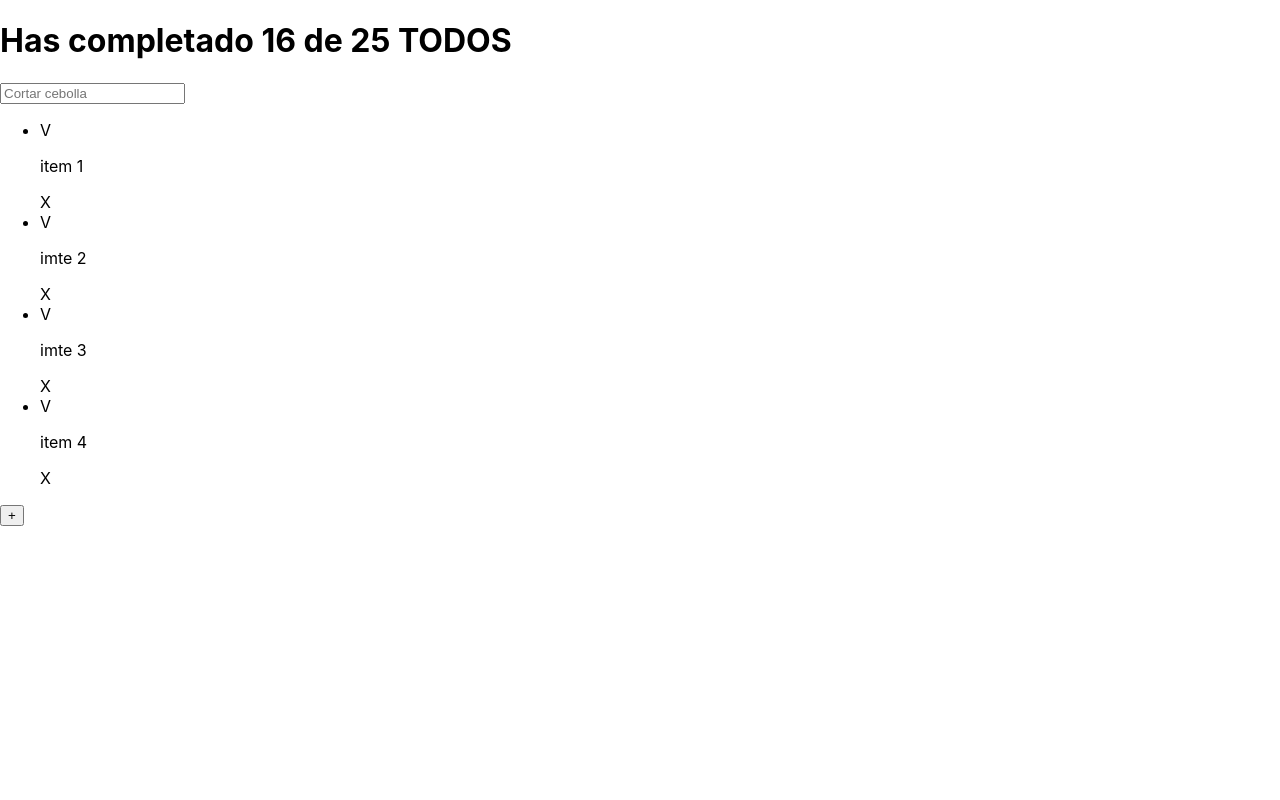
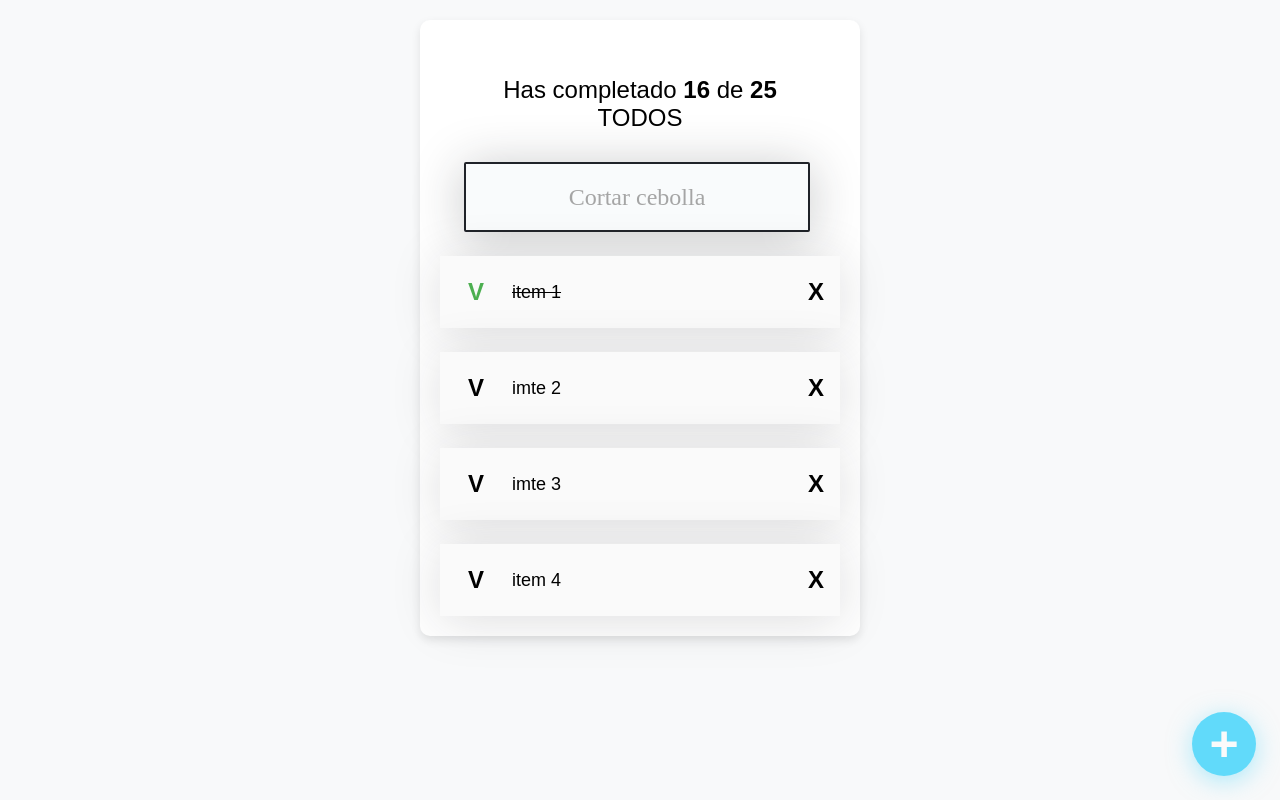
Before and after one commit to jlcallalle/react18, a React (Create React App) app: page / in a window 1280 px wide. Built offline with nearby package versions, Linux system fonts and the light colour scheme.

Commit message:
agrega estilos todo list

```diff
--- a/src/App.css
+++ b/src/App.css
@@ -1,38 +1,81 @@
-.App {
-  text-align: center;
+/* Estilos generales */
+body {
+  font-family: Arial, sans-serif;
+  background-color: #f8f9fa;
+  margin: 0;
+  padding: 20px;
 }
 
-.App-logo {
-  height: 40vmin;
-  pointer-events: none;
+/* Contenedor principal */
+.todo-container {
+  max-width: 400px;
+  margin: auto;
+  background: white;
+  padding: 20px;
+  border-radius: 10px;
+  box-shadow: 0px 4px 10px rgba(0, 0, 0, 0.1);
 }
 
-@media (prefers-reduced-motion: no-preference) {
-  .App-logo {
-    animation: App-logo-spin infinite 20s linear;
-  }
+.todo-container ul {
+  margin: 0;
+  padding: 0;
 }
 
-.App-header {
-  background-color: #233553;
-  min-height: 100vh;
-  display: flex;
-  flex-direction: column;
-  align-items: center;
-  justify-content: center;
-  font-size: calc(10px + 2vmin);
-  color: white;
+/* Contador */
+.todo-counter {
+  font-size: 1.2rem;
+  font-weight: bold;
+  text-align: center;
+  margin-bottom: 20px;
 }
 
-.App-link {
-  color: #97ca3f;
+/* Input de búsqueda */
+.todo-search {
+  width: 100%;
+  padding: 10px;
+  border: 1px solid #ccc;
+  border-radius: 5px;
+  margin-bottom: 15px;
 }
 
-@keyframes App-logo-spin {
-  from {
-    transform: rotate(0deg);
-  }
-  to {
-    transform: rotate(360deg);
-  }
+/* Lista de tareas */
+.todo-list {
+  border:1px solid red;
+  list-style: none;
+  padding: 0;
 }
+
+/* Cada tarea */
+.todo-item {
+  display: flex;
+  align-items: center;
+  justify-content: space-between;
+  background: #ffffff;
+  padding: 10px;
+  margin: 8px 0;
+  border-radius: 5px;
+  box-shadow: 2px 2px 5px rgba(0, 0, 0, 0.1);
+}
+
+/* Tareas completadas */
+.todo-item.completed {
+  text-decoration: line-through;
+  color: gray;
+  opacity: 0.6;
+}
+
+/* Botón de agregar tarea */
+.create-todo-button {
+  background-color: #28a745;
+  color: white;
+  padding: 10px;
+  border: none;
+  border-radius: 5px;
+  cursor: pointer;
+  width: 100%;
+  margin-top: 10px;
+}
+
+.create-todo-button:hover {
+  background-color: #218838;
+}
--- a/src/App.js
+++ b/src/App.js
@@ -18,20 +18,21 @@ function App() {
   return (
     <React.Fragment>
        {/* <div className="App"> */}
-      <TodoCounter completed={16} total={25} />
-
-      <TodoSearch />
-      <TodoList>
+       <div className="todo-container">
+        <TodoCounter completed={16} total={25} className="todo-counter" />
+        <TodoSearch className="todo-search" />
+        <TodoList className="todo-list">
           {defaultTodos.map(todo => (
             <TodoItem
-            key={todo.text} // Se usa `key` para ayudar a React a identificar cada elemento
+              key={todo.text}
               text={todo.text}
               completed={todo.completed}
+              className={`todo-item ${todo.completed ? "completed" : ""}`}
             />
           ))}
         </TodoList>
-
-      <CreateTodoButton />
+        <CreateTodoButton className="create-todo-button" />
+       </div>
     </React.Fragment>
   );
 }
--- /dev/null
+++ b/src/CreateTodoButton.css
@@ -0,0 +1,25 @@
+.CreateTodoButton {
+  background-color: #61DAFA;
+  box-shadow: 0px 5px 25px rgba(97, 218, 250, 0.5);
+  border: none;
+  border-radius: 50%;
+  cursor: pointer;
+  font-size: 50px;
+  position: fixed;
+  bottom: 24px;
+  right: 24px;
+  font-weight: bold;
+  color: #FAFAFA;
+  display: flex;
+  justify-content: center;
+  align-items: center;
+  height: 64px;
+  width: 64px;
+
+  transform: rotate(0);
+  transition: .3s ease;
+}
+
+.CreateTodoButton:hover {
+  transform: rotate(224deg);
+}
--- a/src/CreateTodoButton.js
+++ b/src/CreateTodoButton.js
@@ -1,7 +1,8 @@
+import './CreateTodoButton.css';
 
 function CreateTodoButton() {
   return (
-    <button>+</button>
+    <button className="CreateTodoButton">+</button>
   );
 }
 
--- /dev/null
+++ b/src/TodoCounter.css
@@ -0,0 +1,11 @@
+.TodoCounter {
+  font-size: 24px;
+  text-align: center;
+  margin-bottom: 10px;
+  padding: 20px;
+  font-weight: normal;
+}
+
+.TodoCounter span {
+  font-weight: bold;
+}
--- a/src/TodoCounter.js
+++ b/src/TodoCounter.js
@@ -1,10 +1,18 @@
+/* const estilos = {
+  backgroundColor: 'red'
+} */
+
+import './TodoCounter.css';
 
 function TodoCounter({ total, completed }) {
-    return (
-      <h1>
-        Has completado {completed} de {total} TODOS
-      </h1>
-    );
-  }
+  return (
+    <h1 className="TodoCounter">
+      Has completado <span>{completed}</span> de <span>{total}</span> TODOS
+    </h1>
+  );
+}
+
+// eslint-disable-next-line no-lone-blocks
+{/* <h1 style={{backgroundColor: 'coral'}></h1> */}
 
   export { TodoCounter };
--- /dev/null
+++ b/src/TodoItem.css
@@ -0,0 +1,49 @@
+.TodoItem {
+  background-color: #FAFAFA;
+  position: relative;
+  display: flex;
+  justify-content: center;
+  align-items: center;
+  margin-top: 24px;
+  box-shadow: 0px 5px 50px rgba(32, 35, 41, 0.15);
+}
+
+.TodoItem-p {
+  margin: 24px 0 24px 24px;
+  width: calc(100% - 120px);
+  font-size: 18px;
+  line-height: 24px;
+  font-weight: 400;
+}
+.TodoItem-p--complete {
+  text-decoration: line-through;
+}
+
+.Icon {
+  cursor: pointer;
+  display: flex;
+  justify-content: center;
+  align-items: center;
+  height: 48px;
+  width: 48px;
+  font-size: 24px;
+  font-weight: bold;
+  /* background-color: #CCC; */
+}
+
+.Icon-check {
+  position: absolute;
+  left: 12px;
+}
+.Icon-check--active {
+  color: #4caf50;
+}
+
+.Icon-delete {
+  position: absolute;
+  /* top: -24px; */
+  right: 0;
+}
+.Icon-delete:hover {
+  color: red;
+}
--- a/src/TodoItem.js
+++ b/src/TodoItem.js
@@ -1,10 +1,17 @@
+import './TodoItem.css';
 
 function TodoItem(props) {
   return (
-    <li>
-      <span>V</span>
-      <p>{props.text}</p>
-      <span>X</span>
+    <li className="TodoItem">
+      <span className={`Icon Icon-check ${props.completed && "Icon-check--active"}`}>
+        V
+      </span>
+      <p className={`TodoItem-p ${props.completed && "TodoItem-p--complete"}`}>
+        {props.text}
+      </p>
+      <span className="Icon Icon-delete">
+        X
+      </span>
     </li>
   );
 }
--- /dev/null
+++ b/src/TodoSearch.css
@@ -0,0 +1,24 @@
+.TodoSearch {
+  background: #F9FBFC;
+  border-radius: 2px;
+  border: 2px solid #202329;
+  margin: 0 24px;
+  height: 64px;
+  width: calc(100% - 62px);
+  font-size: 24px;
+  text-align: center;
+  font-family: 'Montserrat';
+  font-weight: 400;
+  color: #1E1E1F;
+  box-shadow: 0px 5px 50px rgba(32, 35, 41, 0.25);
+}
+
+.TodoSearch::placeholder {
+  color: #A5A5A5;
+  font-family: 'Montserrat';
+  font-weight: 400;
+}
+
+.TodoSearch:focus {
+  outline-color: #61DAFA;
+}
--- a/src/TodoSearch.js
+++ b/src/TodoSearch.js
@@ -1,7 +1,11 @@
+import './TodoSearch.css';
 
 function TodoSearch() {
   return (
-    <input placeholder="Cortar cebolla" />
+    <input
+      placeholder="Cortar cebolla"
+      className="TodoSearch"
+    />
   );
 }
 
```
Lines whose indentation alone changed are shown as unchanged.
